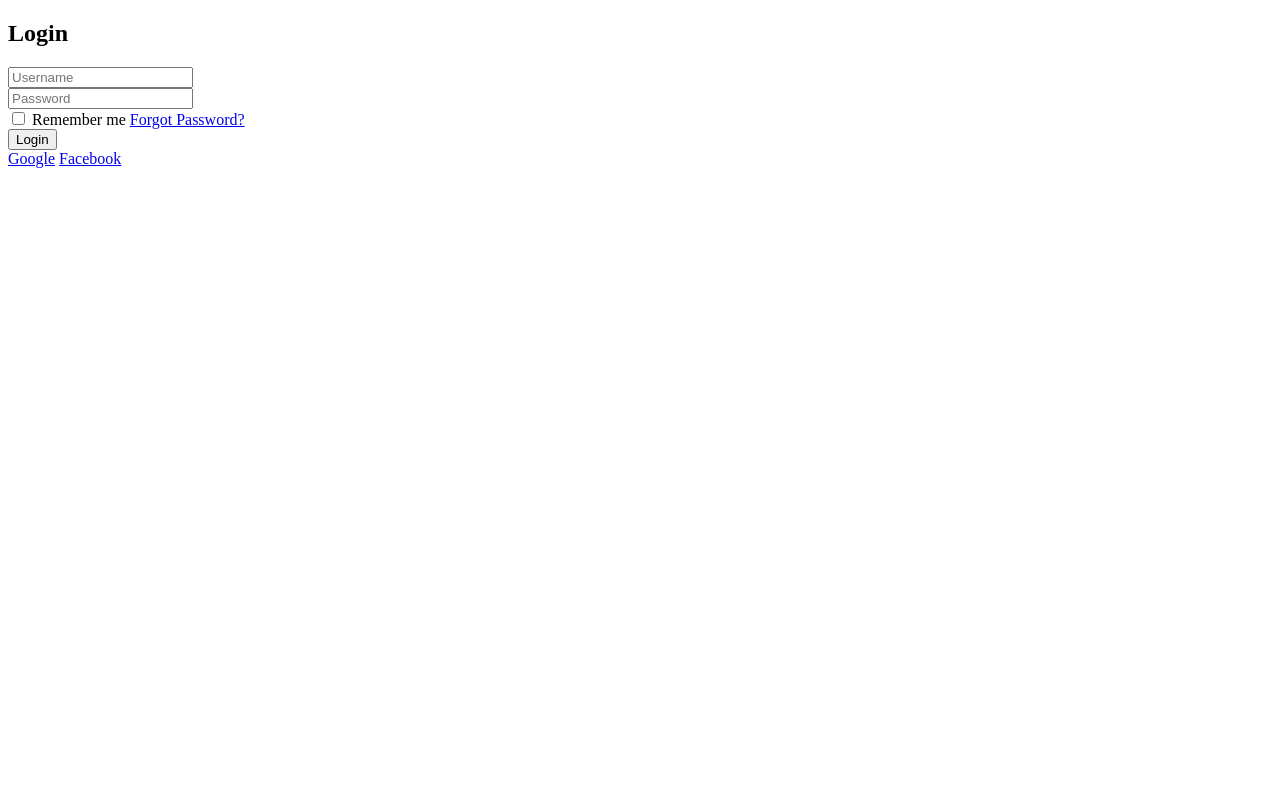
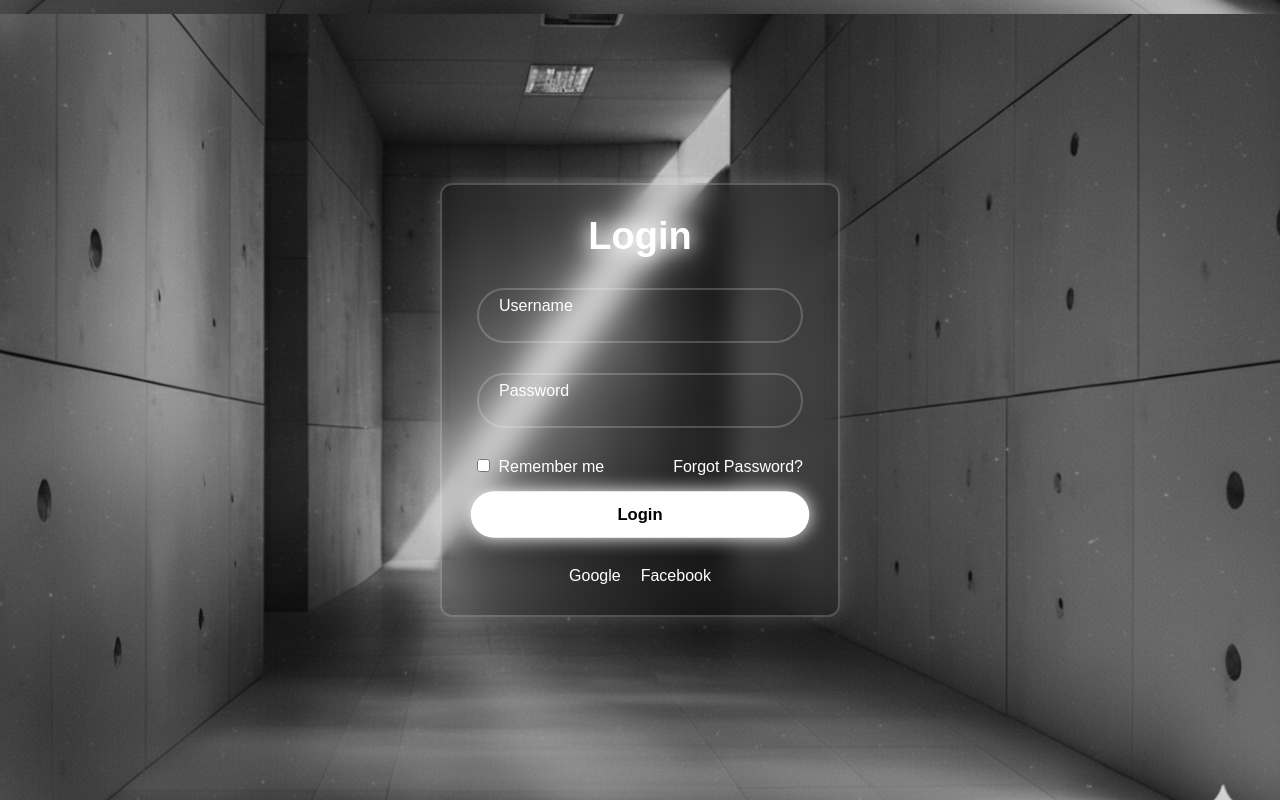
Before and after one commit to jeshua23-fo/FEROCIA., a plain HTML site: page login.html in a window 1280 px wide. Drawn offline with Linux system fonts and the light colour scheme.

Commit message:
Refactor login.css with new styles and animations

```diff
--- a/login.css
+++ b/login.css
@@ -1,51 +1,159 @@
-/* -------- LOGOS SUPERIORES -------- */
-.contenedor-logos {
-    margin-top: 40px;
+* {
+    margin: 0;
+    padding: 0;
+    box-sizing: border-box;
+    text-decoration: none;
+    list-style-type: none;
+    border: none;
+    outline: none;
+    font-family: Poppins, sans-serif;
+    color: #fff;
+}
+
+/* --- Animación del fondo (respiración luminosa) --- */
+@keyframes bgMove {
+    0% { background-position: center; }
+    50% { background-position: center 20px; }
+    100% { background-position: center; }
+}
+
+body {
+    min-height: 100vh;
     width: 100%;
     display: flex;
-    justify-content: space-around;
     align-items: center;
+    justify-content: center;
+    background-image: url("imagenfondo.png");
+    background-size: cover;
+    background-position: center;
+    animation: bgMove 8s ease-in-out infinite;
 }
 
-/* Tamaños proporcionados, similares al ejemplo que enviaste */
-.logo-instagram {
-    width: 160px;
-    height: auto;
+/* --- Animación entrada del cuadro --- */
+@keyframes contentFade {
+    0% { opacity: 0; transform: scale(0.8); }
+    100% { opacity: 1; transform: scale(1); }
 }
 
-.logo-tiktok {
-    width: 220px;
-    height: auto;
+.content {
+    width: 400px;
+    background: transparent;
+    border: 2px solid rgba(255, 255, 255, 0.2);
+    backdrop-filter: blur(13px);
+    padding: 20px;
+    border-radius: 12px;
+    box-shadow: 0 0 20px rgba(255, 255, 255, 0.2);
+    padding: 30px 35px;
+    animation: contentFade 0.8s ease forwards;
 }
 
-.logo-pinterest {
-    width: 260px;
-    height: auto;
-    filter: blur(1px);   /* Para que parezca un aro brillante */
+.content h2 {
+    font-size: 38px;
+    font-weight: 700;
+    text-align: center;
+
+    /* Título con neon */
+    text-shadow: 0 0 10px #ffffff, 0 0 20px #ffffff;
+    animation: glowTitle 2s infinite alternate;
 }
 
-
-/* -------- TEXTO + ÍCONOS (wspp / teléfono) -------- */
-.texto-contacto {
-    margin-top: 110px;
-    font-size: 45px;
-    font-weight: bold;
+@keyframes glowTitle {
+    0% { text-shadow: 0 0 10px #fff, 0 0 20px #fff; }
+    100% { text-shadow: 0 0 20px #fff, 0 0 35px #fff; }
 }
 
-.fila {
-    display: flex;
-    justify-content: center;
-    align-items: center;
-    margin: 35px 0;
+.content .input-box {
+    position: relative;
+    width: 100%;
+    height: 55px;
+    margin: 30px 0;
+    animation: fadeUp 1s ease both;
 }
 
-.fila .texto {
-    margin-right: 18px;
+@keyframes fadeUp {
+    0% { opacity: 0; transform: translateY(20px); }
+    100% { opacity: 1; transform: translateY(0); }
 }
 
-/* Tamaño proporcional exacto a la tipografía */
-.icono {
-    width: 55px;
-    height: 55px;
-    object-fit: contain;
+.content .input-box input {
+    background: transparent;
+    width: 100%;
+    height: 100%;
+    border: 2px solid rgba(255, 255, 255, 0.2);
+    border-radius: 30px;
+    padding: 0px 45px 20px 20px;
+    font-size: 16px;
+    transition: 0.4s ease;
 }
+
+/* Input neon al enfocar */
+.content .input-box input:focus {
+    border-color: #fff;
+    box-shadow: 0 0 12px #fff;
+}
+
+input::placeholder {
+    color: #fff;
+    font-size: 16px;
+}
+
+.input-box i {
+    position: absolute;
+    top: 50%;
+    right: 18px;
+    transform: translateY(-50%);
+    font-size: 18px;
+    color: #fff;
+}
+
+.content .remember {
+    display: flex;
+    align-items: center;
+    justify-content: space-between;
+    margin-top: -16px 0 16px;
+    animation: fadeUp 1.3s ease both;
+}
+
+.remember label input {
+    accent-color: #fff;
+    margin-right: 4px;
+}
+
+.remember a {
+    color: #fff;
+    text-decoration: none;
+}
+
+/* --- Botón pulsante --- */
+.btnn {
+    display: inline-block;
+    background: #fff;
+    color: black;
+    width: 100%;
+    border-radius: 30px;
+    font-size: 16px;
+    height: 45px;
+    font-weight: 600;
+    text-align: center;
+    box-shadow: 0 0 10px rgba(255, 255, 255, 0.5);
+    cursor: pointer;
+    margin-bottom: 30px;
+    margin-top: 16px;
+
+    animation: pulse 1.5s infinite ease-in-out;
+}
+
+@keyframes pulse {
+    0% { transform: scale(1); box-shadow: 0 0 10px #fff; }
+    50% { transform: scale(1.05); box-shadow: 0 0 20px #fff; }
+    100% { transform: scale(1); box-shadow: 0 0 10px #fff; }
+}
+
+.button {
+    display: flex;
+    flex-wrap: wrap;
+    align-items: center;
+    justify-content: center;
+    gap: 20px;
+    text-align: center;
+}
```
